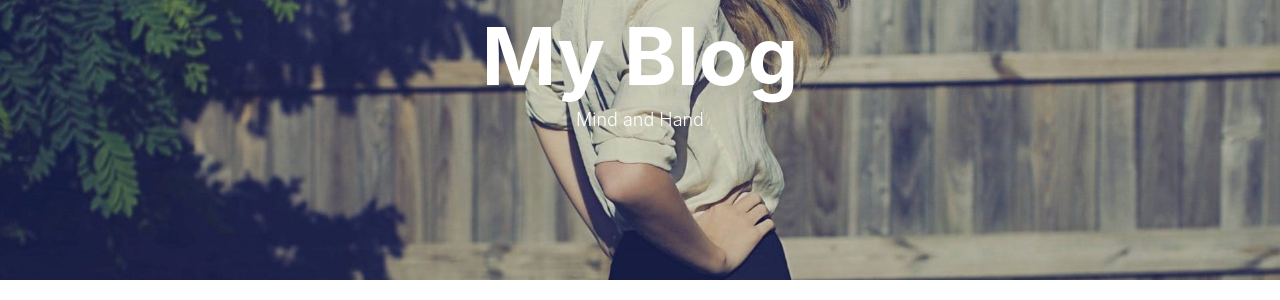
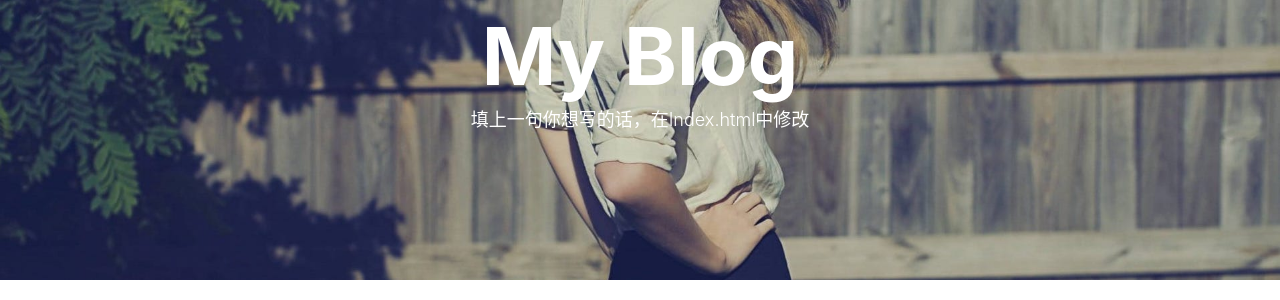
Before and after one commit to archiecheng/ArchieCheng.github.io, a Jekyll site: the page built from index.html, in a window 1280 px wide. Shown: the part 138-438 px from the top of the page. Built offline with Jekyll 4.4.1, drawn with Linux system fonts in a browser that asks for light colours; nearby versions of some CDN libraries; the list of posts is cut into pages by our own code; comment, search, counter and statistics services are not loaded.

Commit message:
Update index

```diff
--- a/index.html
+++ b/index.html
@@ -1,6 +1,6 @@
 ---
 layout: page
-description: "Mind and Hand"
+description: "填上一句你想写的话，在Index.html中修改"
 ---
 
 {% for post in paginator.posts %}
```
Also changed, not shown: 1 other file.
